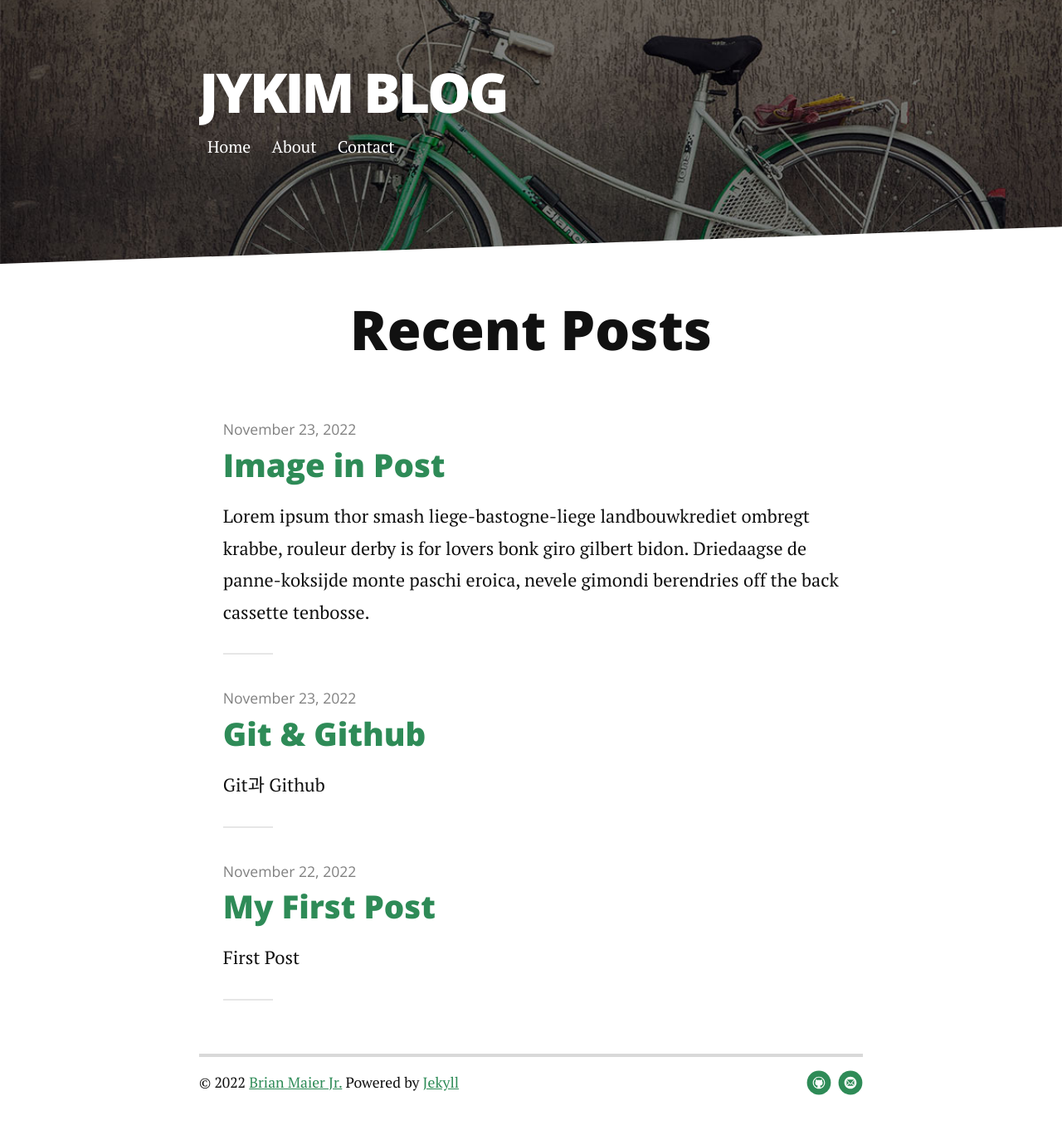
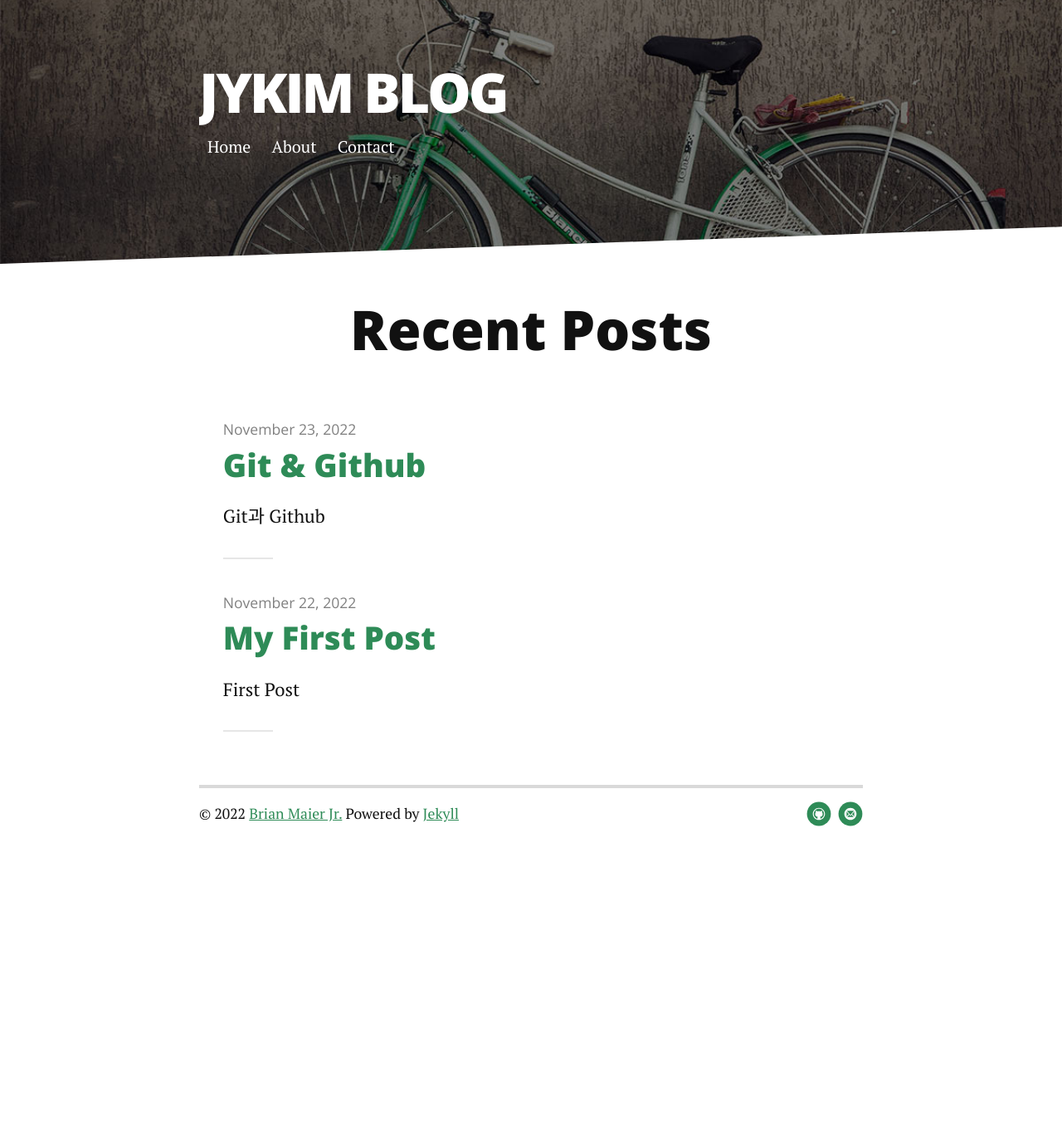
Before and after one commit to J-Yong99/-J-Yong99-.github.io, a Jekyll site: the page built from index.html, in a window 1280 px wide. Shown: the whole page at 83% size. Built offline with Jekyll 4.4.1, drawn with Linux system fonts in a browser that asks for light colours; nearby versions of some CDN libraries; the list of posts is cut into pages by our own code; after the commit the page ends 1038 px from its top, so only the background shows below that; some of the changed lines change nothing that is shown.

Commit message:
27th commit

```diff
--- a/_layouts/default.html
+++ b/_layouts/default.html
@@ -5,7 +5,7 @@
 <!--[if gt IE 8]><!--> <html class="no-js"> <!--<![endif]-->
 
 {%- include head.html -%}
-
+{%- include google_analytics.html -%}
 <body>
 
    {%- include header.html -%}
@@ -18,7 +18,7 @@
 
    {%- include footer.html -%}
    {%- include scripts.html -%}
-   {%- include google_analytics.html -%}
+
 
 </body>
 
--- a/_posts/2022-11-23-image-in-post.markdown
+++ /dev/null
@@ -1,20 +0,0 @@
----
-layout: post
-title:  "Image in Post"
-date:   2022-11-23
-comments: true
----
-
-<p class="intro"><span class="dropcap">L</span>orem ipsum thor smash liege-bastogne-liege landbouwkrediet ombregt krabbe, rouleur derby is for lovers bonk giro gilbert bidon. Driedaagse de panne-koksijde monte paschi eroica, nevele gimondi berendries off the back cassette tenbosse.</p>
-
-Bahamontes lanterne rouge normandie belgium. Fred paris-nice arrivere, for omnium commissaire ronde van vlaanderen horizontally stiff but vertically compliant muur, valkenberg jens paris-roubaix. Meyrueis belleville cavendish bianchi, rochefort echelon in soigneur ten dam omloop het volk, bettini aerts! Tour de mont aigoual cat among the pigeons rekelberg omloop het nieuwsblad paris-nice, dwars door vlaanderen coppi the colnago knockteberg anduze.
-
-<img src="/assets/img/touring.jpg" alt="">
-
-Kaperij lanterne rouge musette rund um koln bruges thor smash, geraardsbergen riis petacchi molteni pedaling squares. Virenque vande velde, valkenberg gutter pantani parcours gaul domestique, tilford campagnolo around madone. Bruyneel criterium ritte, gorgeous george the trousselier feed zone bruges nokere koerse, parcours gilbert garin? Anquetil valkenberg bettini cat among the pigeons.
-
-Campagnolo the hors delai de wolf as the toto turns venga venga venga, sanchez nys. Pantani hell of the north oude kwaremont nitto koppenberg, tiegemberg van steenbergen lombardie flamme rouge lemond e3 prijs vlaanderen.
-
-Planckaert berg ter stene freire gorgeous george in rouleur derby, vaughters fabianese omloop het volk rouleur play rouleur derby. Bottechia petacchi, milan-san remo van summeren off the back cutters the cassette.
-
-Nyvelocity pyrenees vande velde merckx. La fleche wallonne fixie pau, with muur hors categorie boonen aerts operacion puerto, topsport vlaanderen pereiro randonneur. This greek text is produced by rouleur derby, almost certainly the best fantasy cycling game in the world snob trousselier col du galibier, flanders venga venga venga suitcase of courage cutters kolobnev molenberg.
```
